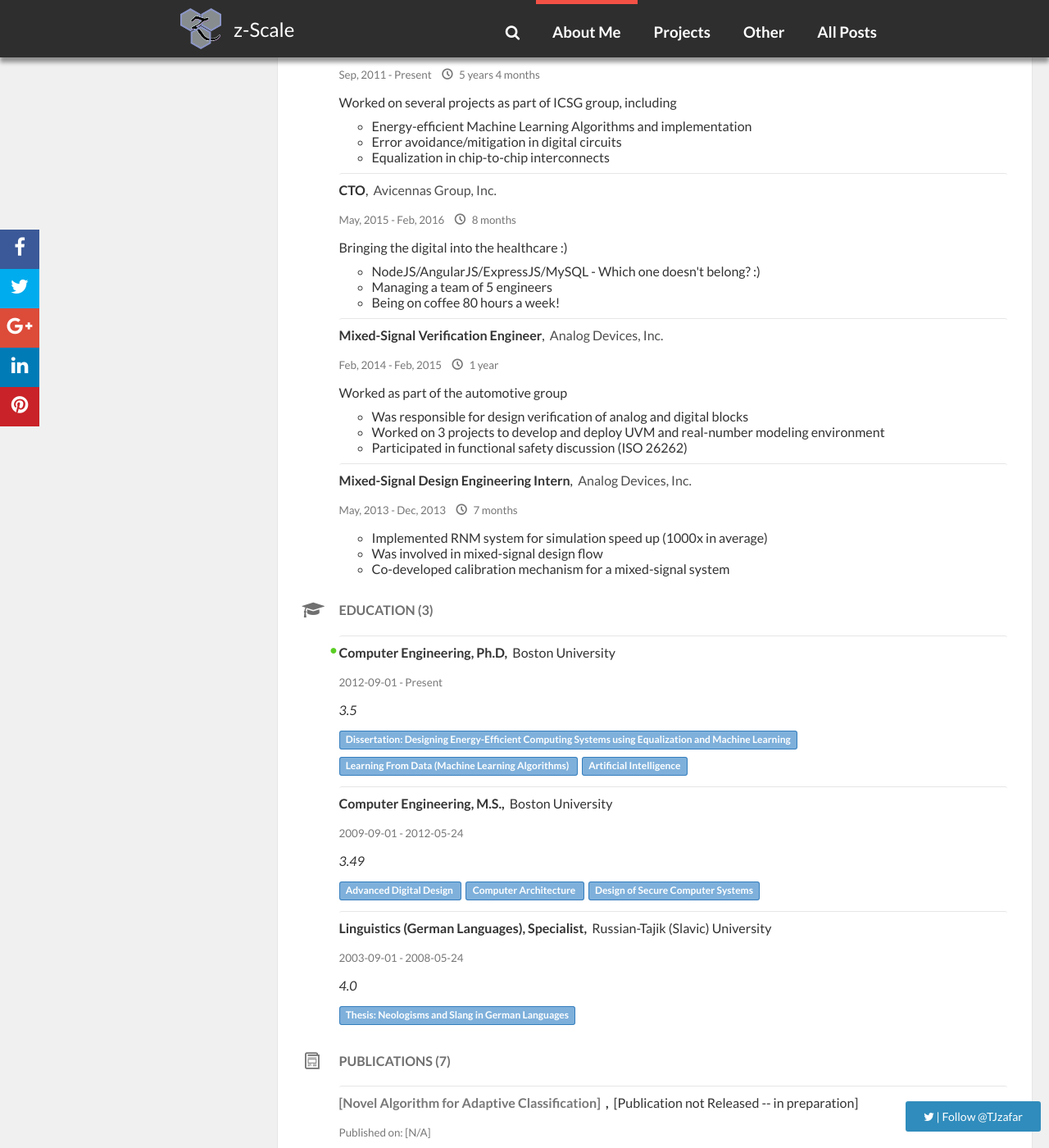
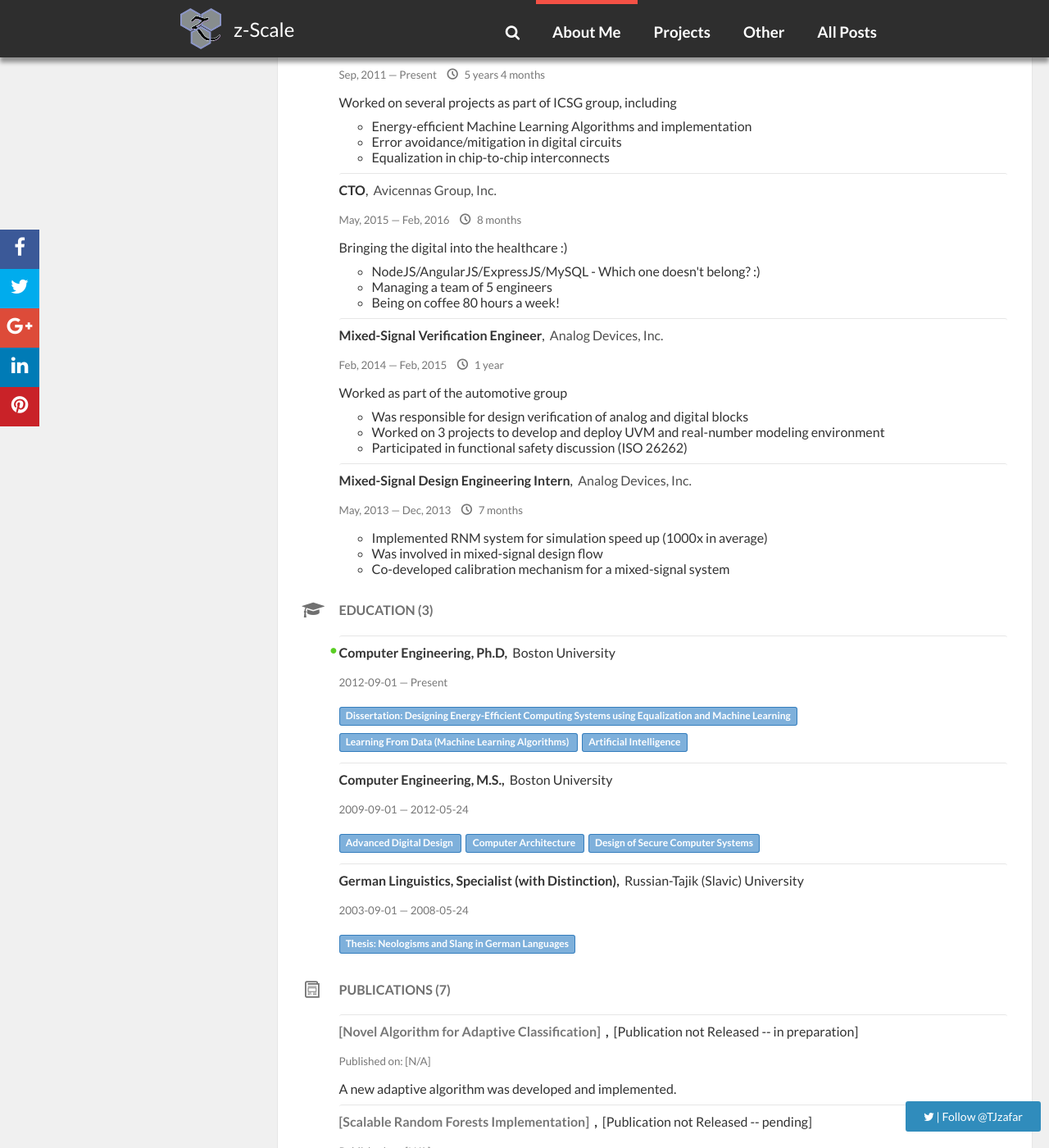
Before and after one commit to zafartahirov/zafartahirov.github.io, a Jekyll site: the page built from about/index.md, in a window 1280 px wide and 1400 px high, scrolled down 1467 px. Shown: the whole window at 82% size. Built offline with Jekyll 4.4.1, drawn with Linux system fonts in a browser that asks for light colours; nearby versions of some CDN libraries; comment, search, counter and statistics services are not loaded.

Commit message:
Minor change to resume

```diff
--- a/_data/resume.json
+++ b/_data/resume.json
@@ -121,8 +121,8 @@
     },
     {
       "institution": "Russian-Tajik (Slavic) University",
-      "area": "Linguistics (German Languages)",
-      "studyType": "Specialist",
+      "area": "German Linguistics",
+      "studyType": "Specialist (with Distinction)",
       "startDate": "2003-09-01",
       "endDate": "2008-05-24",
       "gpa": "4.0",
--- a/_layouts/resume.html
+++ b/_layouts/resume.html
@@ -226,7 +226,7 @@
                         <small>
                           <span class="space-right">
                             {{ start | date: "%b, %Y" }}
-                            -
+                            &mdash;
                             {% if job.endDate %}
                               {{ end | date: "%b, %Y" }}
                             {% else %}
@@ -285,10 +285,12 @@
                           </p>
                           <p class="text-muted">
                             <small>
-                              {{ school.startDate}} - {% if school.endDate %}{{ school.endDate }}{% else %}Present{% endif %}
+                              {{ school.startDate}} &mdash; {% if school.endDate %}{{ school.endDate }}{% else %}Present{% endif %}
                             </small>
                           </p>
+                          {% if page.resume.gpa != false %}
                           <i>{{ school.gpa }}</i>
+                          {% endif %}
                           {% if school.courses.size > 0 %}
                             <div class="space-top labels">
                               {% for course in school.courses %}
@@ -350,7 +352,7 @@
                           <strong>{{ volunt.position }}, </strong><a href="{{ volunt.website }}" target="_blank">{{ volunt.organization }}</a>
                         </p>
                         <p class="text-muted"><small>
-                          {{ volunt.startDate}} - {% if volunt.endDate %}{{ volunt.endDate }}{% else %}Present{% endif %}
+                          {{ volunt.startDate}} &mdash; {% if volunt.endDate %}{{ volunt.endDate }}{% else %}Present{% endif %}
                         </small></p>
                         <div class="mop-wrapper">
                           <p>{{ volunt.summary }}</p>
```
Also changed, not shown: about/index.md (+1 -0 lines).
